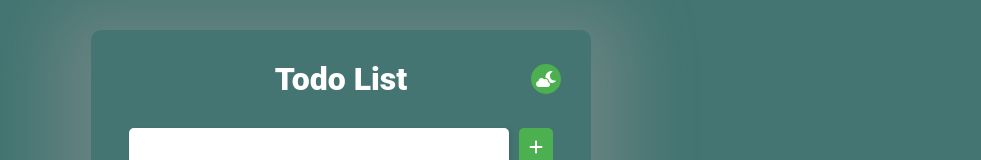
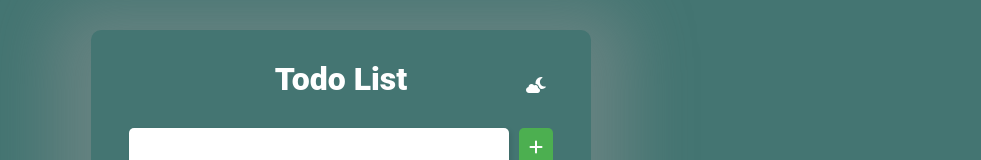
Before and after one commit to sem22-dev/react-todo-list, a React (Create React App) app: page / in a window 1280 px wide. Shown: the top 160 px of the page, without its empty margins (299-1280 px from the left). Built offline with nearby package versions, Linux system fonts and the light colour scheme.

Commit message:
updating feature

```diff
--- a/src/styles/theme.js
+++ b/src/styles/theme.js
@@ -4,7 +4,6 @@ export const lightTheme = {
   liBackground : "#fff",
   fontColor:"#000",
   border: "none",
-  nightBackground: "#4caf50",
   nigthColor: "#fff",
   deleteColor: "#FF4136"
 }
@@ -14,7 +13,6 @@ export const darkTheme = {
     liBackground : "#000",
     fontColor:"#fff",
     border : "1px solid #fff",
-    nightBackground: "#000",
     nightColor: "#FFD369",
-    deleteColor: "#3e8e41"
+    deleteColor: "#fff"
 }
--- a/src/styles/todolist.js
+++ b/src/styles/todolist.js
@@ -103,16 +103,16 @@ const Button = styled.button`
   }
   &.night{
     position: absolute;
-    right: 30px;
+    right: 35px;
+    top:35px;
     border-radius: 50%;
-    background-color: ${props => props.isDark ? props.theme.nightBackground : props.theme.nightBackground};
-    color: ${props => props.isDark ? props.theme.nightColo : props.theme.nightColo};
-    width: 30px ;
+    background-color: transparent;
+    color: ${props => props.isDark ? props.theme.nightColor : props.theme.nightColor};
+    width: 40px ;
+    height: 40px;
+    @media (min-width: 375px) and (max-width: 812px) {
+    width: 30px;
     height: 30px;
-    padding: 2px ;
-    @media (min-width: 375px) and (max-width: 812px) {
-    width: 25px;
-    height: 25px;
   }
   }
 `;
```
